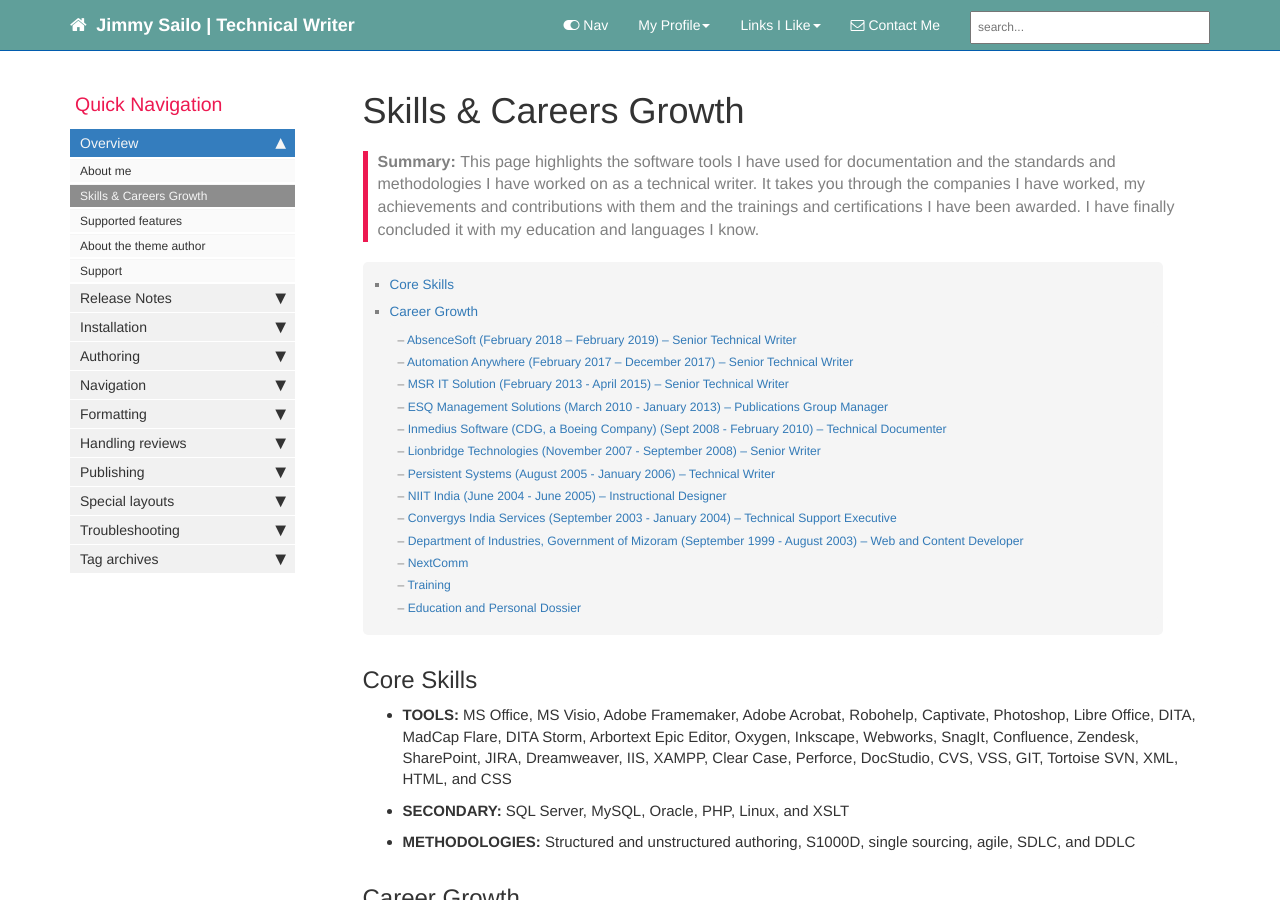
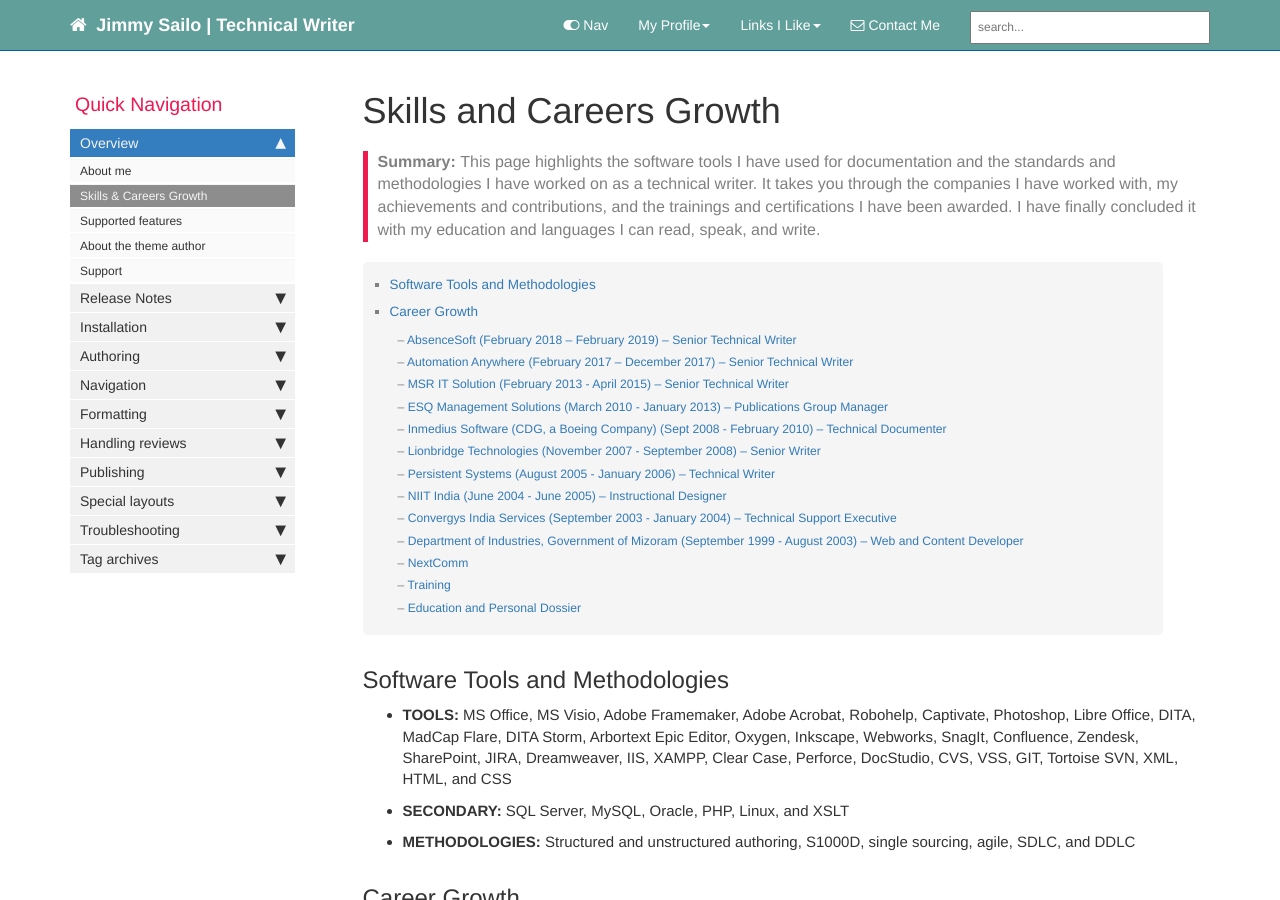
Before and after one commit to jsailo/kbase, a Jekyll site: the page built from pages/mydoc/my_resume.md, in a window 1280 px wide and 900 px high. Built offline with Jekyll 4.4.1, drawn with Linux system fonts in a browser that asks for light colours; nearby versions of some CDN libraries; comment, search, counter and statistics services are not loaded.

```diff
--- a/pages/mydoc/my_resume.md
+++ b/pages/mydoc/my_resume.md
@@ -1,13 +1,13 @@
 ---
-title: Skills & Careers Growth
+title: Skills and Careers Growth
 sidebar: mydoc_sidebar
 permalink: my_resume.html
 folder: mydoc
-summary: This page highlights the software tools I have used for documentation and the standards and methodologies I have worked on as a technical writer. It takes you through the companies I have worked, my achievements and contributions with them and the trainings and certifications I have been awarded. I have finally concluded it with my education and languages I know.
+summary: This page highlights the software tools I have used for documentation and the standards and methodologies I have worked on as a technical writer. It takes you through the companies I have worked with, my achievements and contributions, and the trainings and certifications I have been awarded. I have finally concluded it with my education and languages I can read, speak, and write.
 ---
 
 
-## Core Skills
+## Software Tools and Methodologies
 
 * **TOOLS:** MS Office, MS Visio, Adobe Framemaker, Adobe Acrobat, Robohelp, Captivate, Photoshop, Libre Office, DITA, MadCap Flare, DITA Storm, Arbortext Epic Editor, Oxygen, Inkscape, Webworks, SnagIt, Confluence, Zendesk, SharePoint, JIRA, Dreamweaver, IIS, XAMPP, Clear Case, Perforce, DocStudio, CVS, VSS, GIT, Tortoise SVN, XML, HTML, and CSS
 * **SECONDARY:** SQL Server, MySQL, Oracle, PHP, Linux, and XSLT
```
